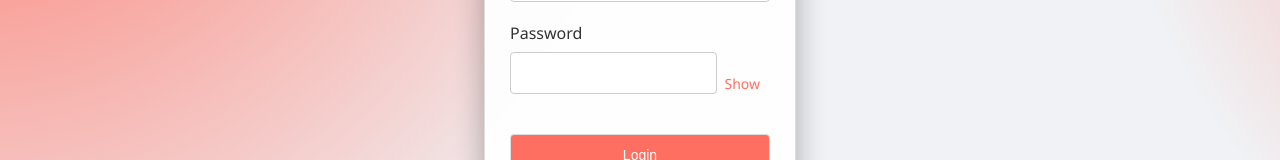
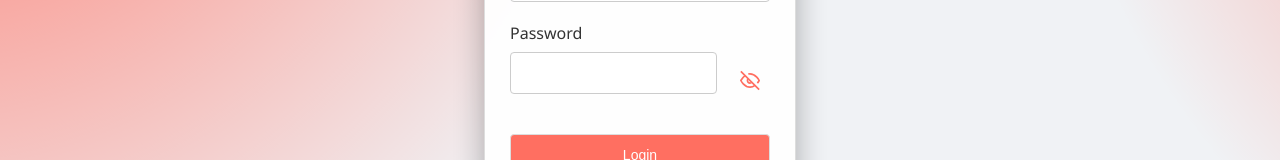
Before and after one commit to PriyaDharshanK7/loginpage, a React (Vite) app: page / in a window 1280 px wide. Shown: the part 288-448 px from the top of the page. Built offline with nearby package versions, Linux system fonts and the light colour scheme.

Commit message:
Added SVG in Password field with Hide/Show functions

```diff
--- a/src/Login.css
+++ b/src/Login.css
@@ -3,7 +3,7 @@ body {
     background-color: #f0f2f5;
     background: radial-gradient(circle at center, #ff6f61 0%, #f0f2f5 70%);
     background-size: 150% 150%;
-    animation: gradientShift 8s ease infinite;
+    animation: gradientShift 8s ease-in-out infinite;
   }
   @keyframes gradientShift{
     0% { background-position: 150% 150%;}
@@ -51,7 +51,8 @@ body {
   }
 
   input[type="email"],
-  input[type="password"] {
+  input[type="password"],
+  input[type= "text"] {
     padding: 12px;
     margin-bottom: 20px;
     border: 1px solid #ccc;
@@ -61,10 +62,21 @@ body {
 
   .passwd-wrapper {
     position: relative;
-    transition: all 0.3s ease;
   }
-  .passwd-anim{
-    animation: passwdShake 0.5s ease-in-out;
+
+  .passwd-input{
+    padding: 12px;
+    margin-bottom: 20px;
+    border: 1px solid #ccc;
+    border-radius: 4px;
+    font-size: 14px;
+    width: 280px;
+    box-sizing: border-box;
+    transition: border-color 0.3s ease;
+  }
+  .passwd-input:focus{
+    border-color: #ff6f61;
+    outline: none;
   }
 
   .eye {
@@ -73,30 +85,27 @@ body {
     top: 50%;
     transform: translateY(-50%);
     cursor: pointer;
-    color: #ff6f61;
-    font-size: 14px;
-    transition: color 0.3s ease;
-  }
-  .eye:hover {
-    color: #e65a50;
   }
 
-  .show-anim{
+  .eye-icon{
+    transition: all 0.3s ease;
+  }
+  .eye-icon.animate{
+    animation: eyeBlink 0.4s ease-in-out;
+  }
+  @keyframes eyeBlink{
+    0% { transform: scale(1);}
+    50% { transform: scale(0.2);}
+    100% { transform: scale(1);}
+  }
+  .show-anim {
     animation: reveal 0.4s ease-in-out;
-  }
-  @keyframes passwdShake {
-    0% { transform: translateX(0); }
-    25% { transform: translateX(-5px); }
-    50% { transform: translateX(5px); }
-    75% { transform: translateX(-5px); }
-    100% { transform: translateX(0); }
   }
   @keyframes reveal {
     0% { transform: scale(0.95); opacity: 0; }
     50% { transform: scale(1.05); opacity: 0.8; }
     100% { transform: scale(1); opacity: 1; }
   }
-
   input[type="submit"] {
     padding: 12px;
     background-color: #ff6f61;
--- a/src/Login.jsx
+++ b/src/Login.jsx
@@ -7,6 +7,7 @@ function Login(){
     const [showPasswd, setShowPasswd] = useState(false);
     const [msg, setMsg] = useState('');
     const [mousePos, setMousePos] = useState({ x: 0, y: 0 });
+    const [eyeanim, setEyeanim] = useState(false);
     const userData = {
         email: 'user@test.com',
         passwd: 'usertest@123'
@@ -31,6 +32,11 @@ function Login(){
         setMsg(`Logging in with ${method}...`)
         setTimeout(() => setMsg(''), 3000);
       };
+    const toggleEye = () => {
+        setEyeanim(true);
+        setShowPasswd(!showPasswd);
+        setTimeout(() => {setEyeanim(false)}, 400);
+    }
     return(
         <>
            <div className="logincont" onMouseMove={handleMouseMove}>
@@ -41,8 +47,17 @@ function Login(){
                         <input type = "email" value ={email} onChange={(e) => setEmail(e.target.value)}></input>
                         <label> Password </label>
                         <div className={`passwd-wrapper ${showPasswd ? "passwd-anim" : ""}`}>
-                            <input type={showPasswd ? "text" : "password"} value={passwd} onChange={(e) => setPasswd(e.target.value)} className={showPasswd ? "show-anim" : ""} />
-                            <span className="eye" onClick={() => setShowPasswd(!showPasswd)}> {showPasswd ? "Hide" : "Show"} </span>
+                            <input type={showPasswd ? "text" : "password"} value={passwd} onChange={(e) => setPasswd(e.target.value)} className={`passwdip ${showPasswd ? "show-anim" : " "} ${eyeanim ? "eye-anim" : ""}`} />
+                            <span className="eye" onClick={toggleEye}>{showPasswd ? (
+                                <svg className={`eye-icon ${eyeanim ? "animate" : ""}`} width="20" height="20" viewBox="0 0 24 24" fill="none" stroke="#ff6f61" strokeWidth="2">
+                                <path d="M1 12s4-8 11-8 11 8 11 8-4 8-11 8-11-8-11-8z" />
+                                <circle cx="12" cy="12" r="3" />
+                                </svg>) : (
+                                <svg className={`eye-icon ${eyeanim ? "animate" : ""}`} width="20" height="20" viewBox="0 0 24 24" fill="none" stroke="#ff6f61" strokeWidth="2">
+                                <path d="M17.94 17.94A10.07 10.07 0 0 1 12 20c-7 0-11-8-11-8a18.45 18.45 0 0 1 5.06-5.94M9.9 4.24A9.12 9.12 0 0 1 12 4c7 0 11 8 11 8a18.5 18.5 0 0 1-2.16 3.19m-6.72-1.07a3 3 0 1 1-4.24-4.24" />
+                                <line x1="1" y1="1" x2="23" y2="23" />
+                                </svg>)}
+                            </span>
                         </div>
                         <input type = "submit" form="loginform"  value={"Login"}/>
                         <div className="oauth2">
```
